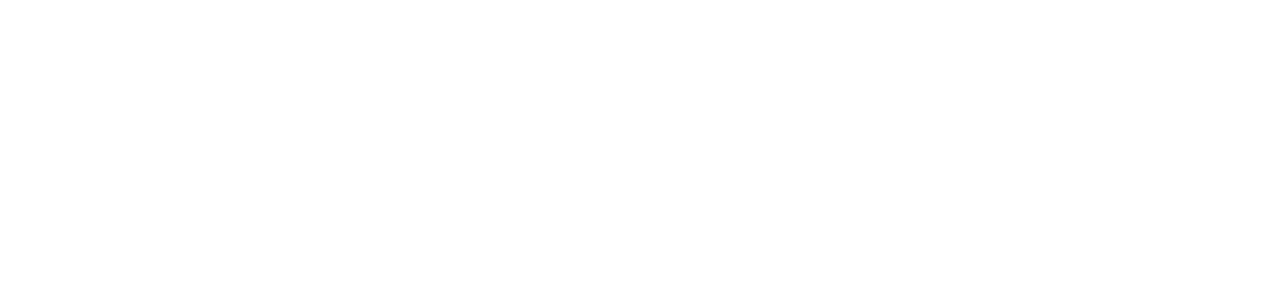
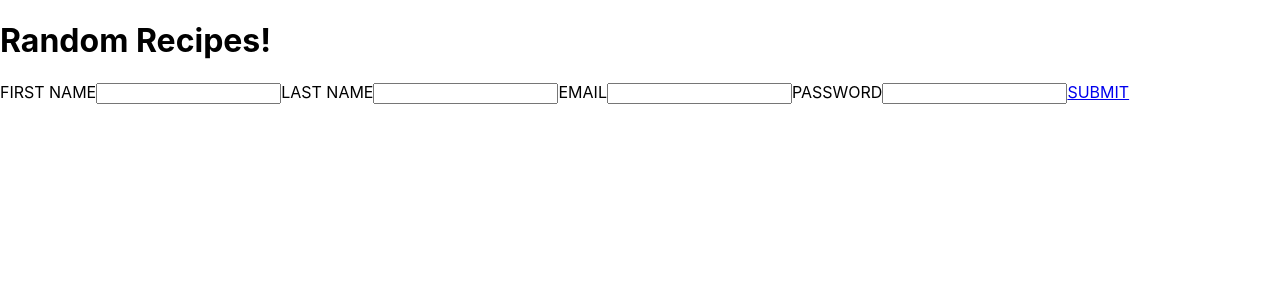
Before and after one commit to DefinitelyNotJonathan/random-recipe-roulette, a React (Create React App) app: page /signup in a window 1280 px wide. Shown: the top 300 px of the page. Built offline with nearby package versions, Linux system fonts and the light colour scheme.

Commit message:
static version

```diff
--- a/package.json
+++ b/package.json
@@ -8,6 +8,7 @@
     "@testing-library/user-event": "^7.2.1",
     "react": "^16.13.1",
     "react-dom": "^16.13.1",
+    "react-router-dom": "^5.2.0",
     "react-scripts": "3.4.1"
   },
   "scripts": {
--- a/src/App.js
+++ b/src/App.js
@@ -1,11 +1,38 @@
-import React from 'react';
+import React, { Component } from 'react'
+import { Route } from 'react-router-dom'
+import ErrorBoundary from './ErrorBoundary'
+import Landing from './Landing/Landing'
+import Signup from './Signup/Signup'
+import Login from './Login/Login'
+import HomePage from './HomePage/Homepage'
 
-function App() {
-  return (
-    <main className='App'>
-      {/* content goes here */}
-    </main>
-  );
+class App extends Component {
+
+  renderMainRoutes() {
+    return (
+      <Route>
+        <Route exact path="/" component={Landing}/>
+        <Route path="/login" component={Login}/>
+        <Route path="/signup" component={Signup}/>
+        <Route path="/homepage" component={HomePage}/>
+      </Route>
+    )
+  }
+
+  render(){
+    return(
+      <div>
+        <header>
+          <h1>
+            Random Recipes!
+          </h1>
+        </header>
+        <ErrorBoundary>
+          <main>{this.renderMainRoutes()}</main>
+        </ErrorBoundary>
+      </div>
+    );
+  }
 }
 
 export default App;
--- /dev/null
+++ b/src/ErrorBoundary.js
@@ -0,0 +1,31 @@
+import React from 'react'
+import PropTypes from 'prop-types'
+
+class ErrorBoundary extends React.Component {
+
+  constructor(props) {
+    super(props)
+    this.state = {
+      hasError: false
+    }
+  }
+
+  static getDerivedStateFromError() {
+    return { hasError: true };
+  }
+
+  render() {
+    if (this.state.hasError) {
+      return (
+        <h2>{this.props.errorMessage}</h2>
+      );
+    }
+    return this.props.children;
+  }
+}
+
+ErrorBoundary.propTypes = {
+  errorMessage: PropTypes.string.isRequired
+};
+
+export default ErrorBoundary;
--- a/src/HomeNav/HomeNav.js
+++ b/src/HomeNav/HomeNav.js
@@ -0,0 +1,20 @@
+import React from 'react'
+import { Link } from 'react-router-dom'
+
+export default class HomeNav extends React.Component {
+
+    componentDidMount(){
+     console.log('HomeNav did mount')
+    }
+
+    render(){
+        return(
+            <div>
+                <nav>
+                    <h2>Welcome User!</h2>
+                    <Link to="/login">LOGOUT</Link>
+                </nav>
+            </div>
+        )
+    }
+}
--- a/src/HomePage/Homepage.js
+++ b/src/HomePage/Homepage.js
@@ -0,0 +1,26 @@
+import React from 'react'
+import HomeNav from '../HomeNav/HomeNav'
+
+export default class Login extends React.Component {
+
+    componentDidMount(){
+     console.log('HomePage did mount')
+    }
+
+    render(){
+        return(
+            <div>
+                <HomeNav></HomeNav>
+                <h2>Your Saved Recipes:</h2>
+                <ul>
+                    <li>Burnt Salad</li>
+                    <li>Glass of Water</li>
+                    <li>Bowl of Cereal</li>
+                    <li>Raw Toast</li>
+                </ul>
+                <h2>Get A New Recipe!!!</h2>
+                <button>Go!</button>
+            </div>
+        )
+    }
+}
--- /dev/null
+++ b/src/Landing/Landing.js
@@ -0,0 +1,19 @@
+import React from 'react'
+import { Link } from 'react-router-dom'
+
+export default class Landing extends React.Component{
+
+    componentDidMount(){
+        console.log('Landing did mount')
+    }
+
+    render(){
+        return(
+            <div>
+                <h2>Welcome to Random Recipes - The Static Version!</h2>
+                <Link to="/login">Let's Go!</Link>
+            </div>
+        )
+    }
+
+}
--- a/src/Login/Login.js
+++ b/src/Login/Login.js
@@ -0,0 +1,24 @@
+import React from 'react'
+import { Link } from 'react-router-dom'
+
+export default class Login extends React.Component {
+
+    componentDidMount(){
+     console.log('Login did mount')
+    }
+
+    render(){
+        return(
+            <div>
+                <form>
+                    <label htmlFor="email">EMAIL</label>
+                    <input className="email"></input>
+                    <label htmlFor="password">PASSWORD</label>
+                    <input className="password"></input>
+                    <Link to="/HomePage">LOGIN</Link>
+                </form>
+                <Link to="/signup">SIGN UP FOR AN ACCOUNT</Link>
+            </div>
+        )
+    }
+}
--- a/src/Signup/Signup.js
+++ b/src/Signup/Signup.js
@@ -0,0 +1,29 @@
+//http://localhost:5000
+import React from 'react'
+import { Link } from 'react-router-dom'
+
+export default class Signup extends React.Component {
+
+    componentDidMount(){
+     console.log('Signup did mount')
+    }
+
+    render() {
+        return(
+            <div>
+                <form>
+                    <label htmlFor="firstName">FIRST NAME</label>
+                    <input className="firstName"></input>
+                    <label htmlFor="lastName">LAST NAME</label>
+                    <input className="lastName"></input>
+                    <label htmlFor="email">EMAIL</label>
+                    <input className="email"></input>
+                    <label htmlFor="password">PASSWORD</label>
+                    <input className="password"></input>
+                    <Link to="/login">SUBMIT</Link>
+                </form>
+            </div>
+        )
+    }
+
+}
--- a/src/index.js
+++ b/src/index.js
@@ -1,6 +1,11 @@
 import React from 'react';
 import ReactDOM from 'react-dom';
+import {BrowserRouter} from 'react-router-dom';
 import App from './App';
 import './index.css';
 
-ReactDOM.render(<App />, document.getElementById('root'));
+ReactDOM.render(
+  <BrowserRouter>
+    <App />
+  </BrowserRouter>,
+  document.getElementById('root'));
```
Also changed, not shown: 2 other files (tests, documents, lock files or other folders).
